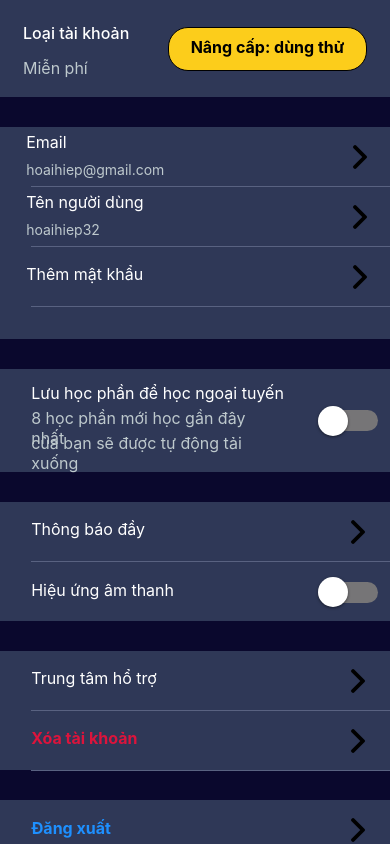
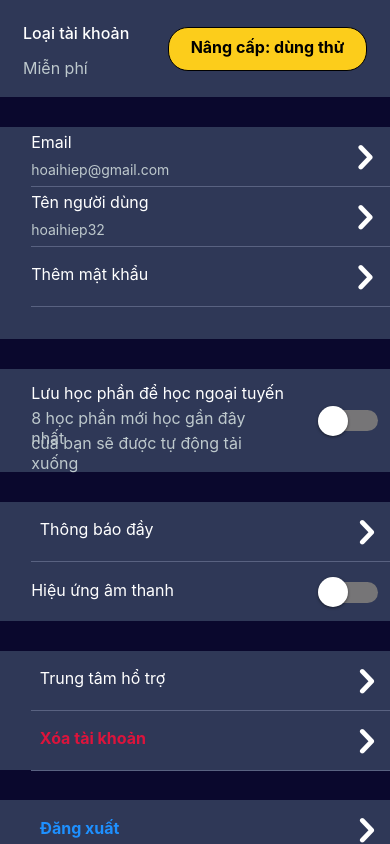
Before and after one commit to HacMuHai/Quizlet, a React Native app: screen /CaiDat in a window 390 px wide. Built offline with nearby package versions, Linux system fonts and the light colour scheme.

Commit message:
hoan thanh trang CaiDat

```diff
--- a/components/layouts/CaiDat.js
+++ b/components/layouts/CaiDat.js
@@ -1,5 +1,6 @@
 import React, { useState } from 'react';
 import { StyleSheet, Text, View, Image, TextInput, Switch, Pressable, ScrollView } from 'react-native';
+import { Entypo } from '@expo/vector-icons';
 
 
 
@@ -51,12 +52,9 @@ export default function CaiDat() {
                             placeholderTextColor={'#BEC9CD'}
                         />
                     </View>
-                    <View style={{ width: '13%', marginLeft: 10 }}>
-                        <Image
-                            source={require('../imgs/right-arrow.png')}
-                            style={{ width: 24, height: 24 }}
-                        />
-                    </View>
+                    <Pressable style={{ width: '13%', marginLeft: 0 }}>
+                        <Entypo name="chevron-right" size={42} color="white" />
+                    </Pressable>
                 </View>
                 <View style={{ width: '92%', height: 60, marginLeft: '8%', borderBottomWidth: 1, borderColor: '#596281', flexDirection: 'row', justifyContent: 'center', alignItems: 'center' }}>
                     <View style={{ width: '87%' }}>
@@ -71,12 +69,9 @@ export default function CaiDat() {
                             placeholderTextColor={'#BEC9CD'}
                         />
                     </View>
-                    <View style={{ width: '13%', marginLeft: 10 }}>
-                        <Image
-                            source={require('../imgs/right-arrow.png')}
-                            style={{ width: 24, height: 24 }}
-                        />
-                    </View>
+                    <Pressable style={{ width: '13%', marginLeft: 0 }}>
+                        <Entypo name="chevron-right" size={42} color="white" />
+                    </Pressable>
                 </View>
                 <View style={{ width: '92%', height: 60, marginLeft: '8%', borderBottomWidth: 1, borderColor: '#596281', flexDirection: 'row', justifyContent: 'center', alignItems: 'center' }}>
                     <View style={{ width: '87%' }}>
@@ -86,12 +81,9 @@ export default function CaiDat() {
                             Thêm mật khẩu
                         </Text>
                     </View>
-                    <View style={{ width: '13%', marginLeft: 10 }}>
-                        <Image
-                            source={require('../imgs/right-arrow.png')}
-                            style={{ width: 24, height: 24 }}
-                        />
-                    </View>
+                    <Pressable style={{ width: '13%', marginLeft: 0 }}>
+                        <Entypo name="chevron-right" size={42} color="white" />
+                    </Pressable>
                 </View>
             </View>
             <View style={{ width: '100%', height: 103, marginTop: 30, backgroundColor: '#2F3857', justifyContent: 'center' }}>
@@ -134,12 +126,9 @@ export default function CaiDat() {
                             Thông báo đầy
                         </Text>
                     </View>
-                    <View style={{ width: '15%', marginLeft: 10 }}>
-                        <Image
-                            source={require('../imgs/right-arrow.png')}
-                            style={{ width: 24, height: 24 }}
-                        />
-                    </View>
+                    <Pressable style={{ width: '13%', marginLeft: 0 }}>
+                        <Entypo name="chevron-right" size={42} color="white" />
+                    </Pressable>
                 </View>
                 <View style={{ flexDirection: 'row', marginTop: 15, width: '92%', marginLeft: '8%', justifyContent: 'center' }}>
                     <View style={{ width: '80%', justifyContent: 'center' }}>
@@ -171,12 +160,9 @@ export default function CaiDat() {
                             Trung tâm hổ trợ
                         </Text>
                     </View>
-                    <View style={{ width: '15%', marginLeft: 10 }}>
-                        <Image
-                            source={require('../imgs/right-arrow.png')}
-                            style={{ width: 24, height: 24 }}
-                        />
-                    </View>
+                    <Pressable style={{ width: '13%', marginLeft: 0 }}>
+                        <Entypo name="chevron-right" size={42} color="white" />
+                    </Pressable>
                 </View>
                 <View style={{ width: '92%', height: 60, marginLeft: '8%', borderBottomWidth: 1, borderColor: '#596281', flexDirection: 'row', justifyContent: 'center', alignItems: 'center' }}>
                     <View style={{ width: '85%', justifyContent: 'center', marginTop: 10, marginLeft: 10 }}>
@@ -186,12 +172,9 @@ export default function CaiDat() {
                             Xóa tài khoản
                         </Text>
                     </View>
-                    <View style={{ width: '15%', marginLeft: 10 }}>
-                        <Image
-                            source={require('../imgs/right-arrow.png')}
-                            style={{ width: 24, height: 24 }}
-                        />
-                    </View>
+                    <Pressable style={{ width: '13%', marginLeft: 0 }}>
+                        <Entypo name="chevron-right" size={42} color="white" />
+                    </Pressable>
                 </View>
             </View>
             <View style={{ width: '100%', height: 60, marginTop: 30, backgroundColor: '#2F3857' }}>
@@ -203,12 +186,9 @@ export default function CaiDat() {
                             Đăng xuất
                         </Text>
                     </View>
-                    <View style={{ width: '15%', marginLeft: 10 }}>
-                        <Image
-                            source={require('../imgs/right-arrow.png')}
-                            style={{ width: 24, height: 24 }}
-                        />
-                    </View>
+                    <Pressable style={{ width: '13%', marginLeft: 0 }}>
+                        <Entypo name="chevron-right" size={42} color="white" />
+                    </Pressable>
                 </View>
             </View>
         </ScrollView>
--- a/package.json
+++ b/package.json
@@ -22,6 +22,7 @@
     "react-native-check-box": "^2.1.7",
     "react-native-checkbox": "^2.0.0",
     "react-native-elements": "^3.4.3",
+    "react-native-vector-icons": "^10.0.1",
     "react-native-web": "~0.19.6"
   },
   "devDependencies": {
```
Also changed, not shown: 1 other file (tests, documents, lock files or other folders).
